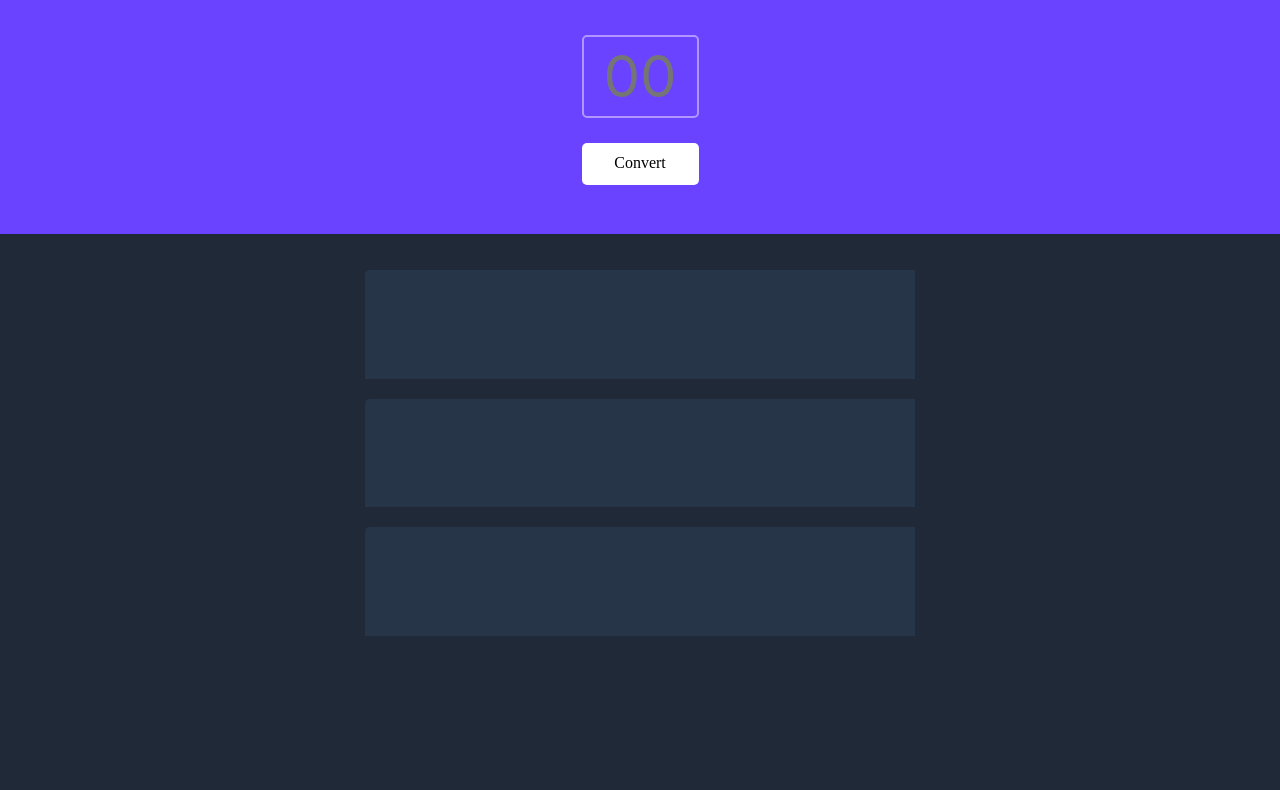
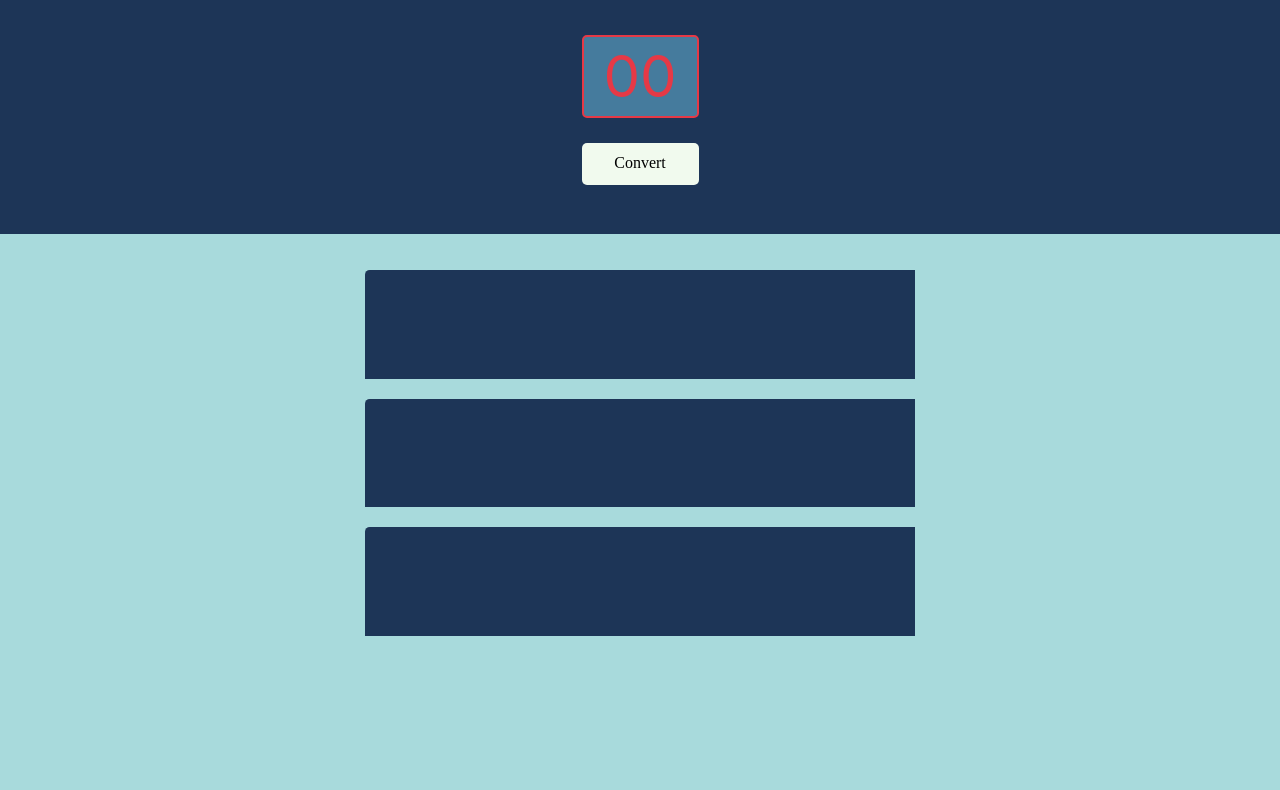
Before and after one commit to BorofskyDev/unit-converter, a plain HTML site: page index.html in a window 1280 px wide. Shown: the part 91-881 px from the top of the page. Drawn offline with nearby package versions, Linux system fonts and the light colour scheme.

Commit message:
changed color

```diff
--- a/index.css
+++ b/index.css
@@ -12,8 +12,8 @@ body {
     flex-direction: column;
     align-items: center;
     width: 100%;
-    background: #6943FF;
-    color: #fff;
+    background: #1d3557;
+    color: #f1faee;
     height: 285px;
     padding: 20px 40px;
 }
@@ -28,12 +28,12 @@ body {
 }
 
 #num-input {
-    border: 2px solid #B295FF;
+    border: 2px solid #e63946;
     width: 117px;
     height: 83px;
     border-radius: 5px;
-    background: #6943FF;
-    color: #fff;
+    background: #457b9d;
+    color: #f1faee;
     overflow: hidden;
     text-align: center;
     font-family: "Inter";
@@ -42,11 +42,15 @@ body {
     margin: 30px auto 25px auto;
 }
 
+#num-input::placeholder {
+    color: #e63946;
+}
+
 #convert-btn {
     width: 117px;
     height: 42px;
     margin-bottom: 24px;
-    background: #fff;
+    background: #f1faee;
     border: none;
     border-radius: 5px;
     box-shadow: 0px 1px 2px grba(0, 0, 0, 0.05);
@@ -56,7 +60,7 @@ body {
     display: flex;
     flex-direction: column;
     align-items: center;
-    background: #1F2937;
+    background: #a8dadc;
     height: 729px;
     width: 100%;
     padding-top: 26px;
@@ -65,7 +69,7 @@ body {
 .results {
     height: 108.57px;
     border-radius: 4.6807px 0px 0px;
-    background: #273549;
+    background: #1d3557;
     margin: 10px;
     width: 550px;
     text-align: center;
@@ -73,7 +77,7 @@ body {
 
 h3 {
     font-family: "Inter";
-    color: #CCC1FF;
+    color: #a8dadc;
     font-weight: 600;
     font-size: 20px;
     line-height: 20px;
@@ -84,5 +88,5 @@ p {
     font-weight: 400;
     font-size: 14px;
     text-align: center;
-    color: #fff;
+    color: #f1faee
 }
```
